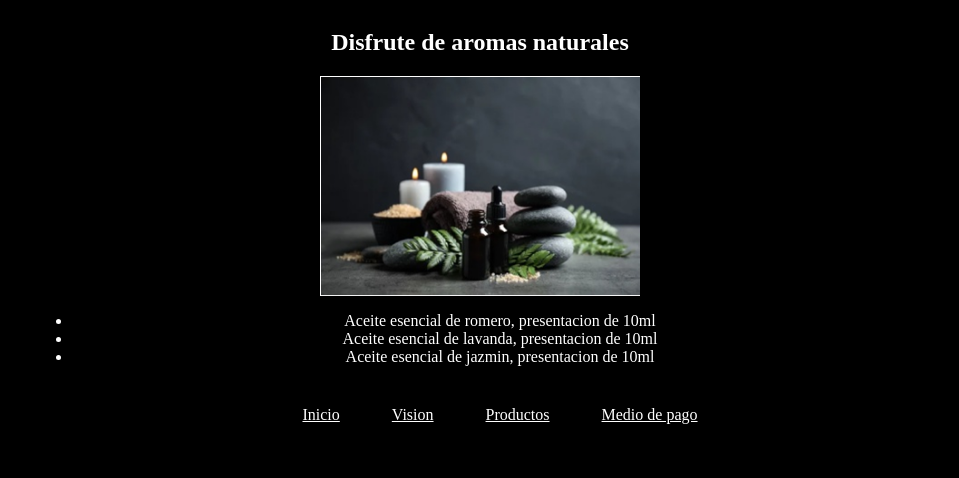
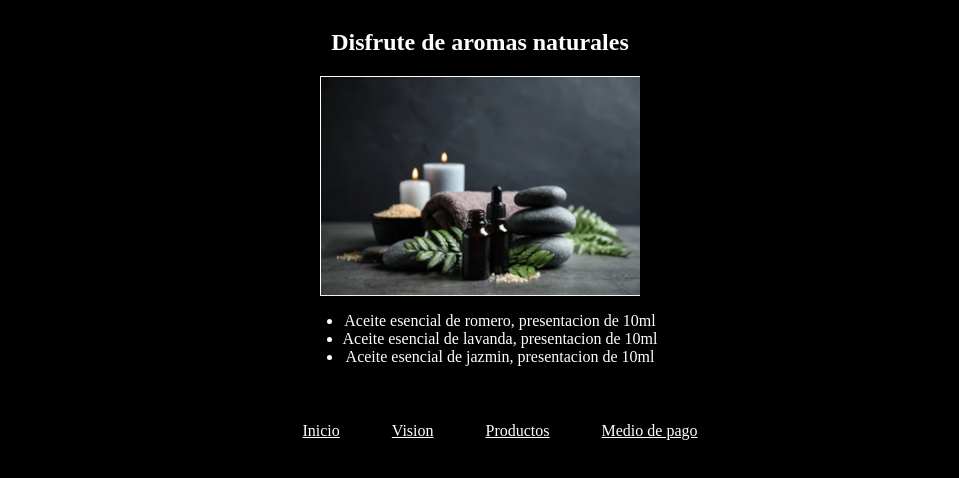
Before and after one commit to aromasperu/aromasperu.github.io, a plain HTML site: page index.html in a window 1280 px wide. Shown: the part 178-656 px from the top of the page, without its empty margins (160-1119 px from the left). Drawn offline with Linux system fonts and the light colour scheme.

Commit message:
Pruebafds      l,pñ

```diff
--- a/index.html
+++ b/index.html
@@ -5,7 +5,7 @@ Click nbfs://nbhost/SystemFileSystem/Templates/JSP_Servlet/Html.html to edit thi
 -->
 <html>
     <head>
-        <title>Fin</title>
+        <title>Inicio</title>
         <meta charset="UTF-8">
         <meta name="viewport" content="width=device-width, initial-scale=1.0 , maximun-scale=1.0">
         <link href="MasEstilos.css" rel="stylesheet" type="text/css"/>
@@ -84,12 +84,15 @@ Click nbfs://nbhost/SystemFileSystem/Templates/JSP_Servlet/Html.html to edit thi
         -->        <img src="../../src/java/imagenes/conversion4.png" width="320px" height="220px" alt=""/>
         <!--        <p>Los aceites esenciales son utilizados en perfumería, cosmética y medicina alternativa por sus propiedades terapéuticas y aromáticas.</p>
         -->
-
-        <ul>
-            <li>Aceite esencial de romero, presentacion de 10ml</li>
-            <li>Aceite esencial de lavanda, presentacion de 10ml</li>
-            <li>Aceite esencial de jazmin, presentacion de 10ml</li>
-        </ul>
+        <div id="wrapper" style="text-align:center">
+            <div id="container" style="display:inline-block;text-align:left">
+                <ul>
+                    <li>Aceite esencial de romero, presentacion de 10ml</li>
+                    <li>Aceite esencial de lavanda, presentacion de 10ml</li>
+                    <li>Aceite esencial de jazmin, presentacion de 10ml</li>
+                </ul>
+            </div>
+        </div>
         <footer>
             <nav>
                 <ul>
```
